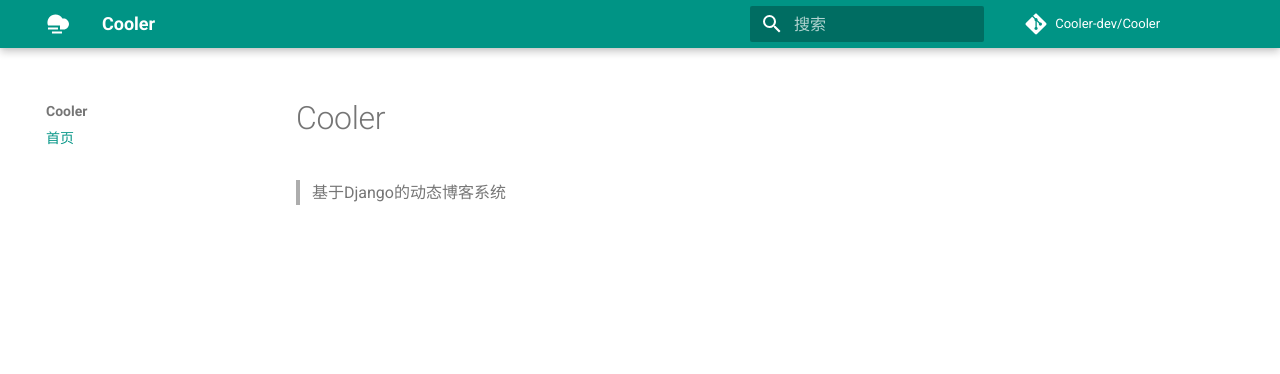
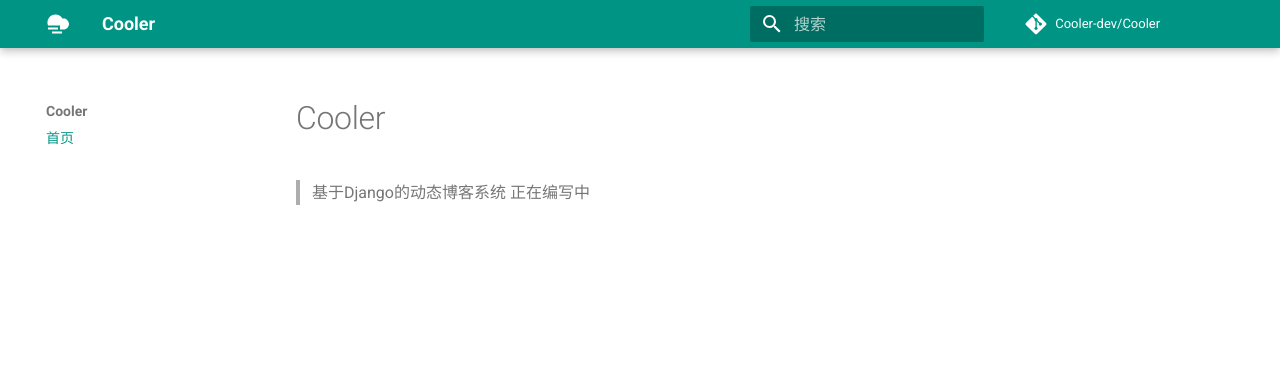
Before and after one commit to Cooler-dev/Cooler-old, an MkDocs documentation site: the page built from docs_src/index.md, in a window 1280 px wide. Shown: the top 374 px of the page. Built offline with MkDocs 1.6.1 and Material for MkDocs 9.7.7, drawn with Linux system fonts in a browser that asks for light colours; comment, search, counter and statistics services are not loaded; old or Windows-style settings are respelled for this version of MkDocs.

Commit message:
A: 编写了一篇文档

```diff
--- a/docs_src/index.md
+++ b/docs_src/index.md
@@ -1,2 +1,3 @@
 # Cooler
 > 基于Django的动态博客系统
+正在编写中
```
